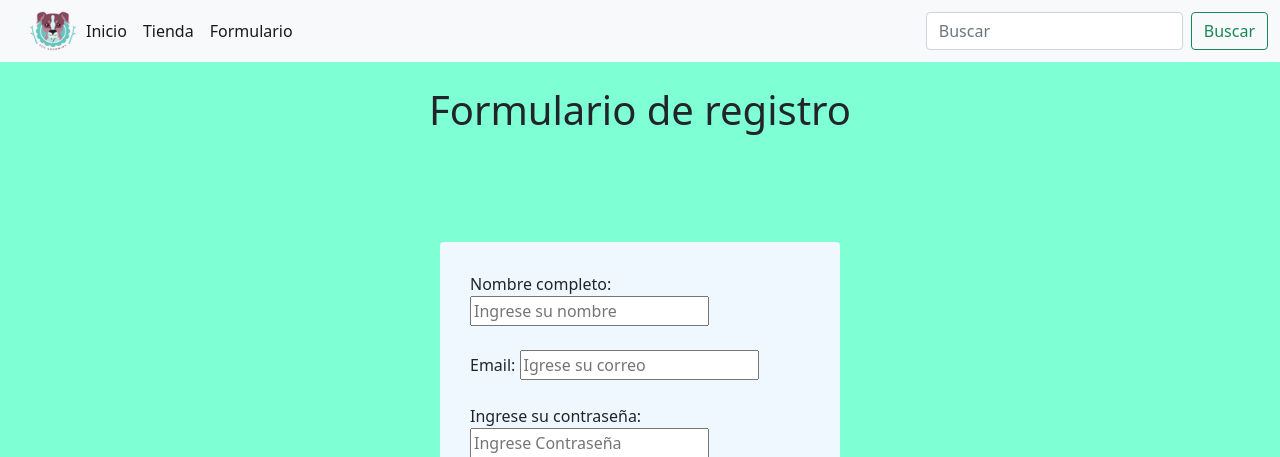
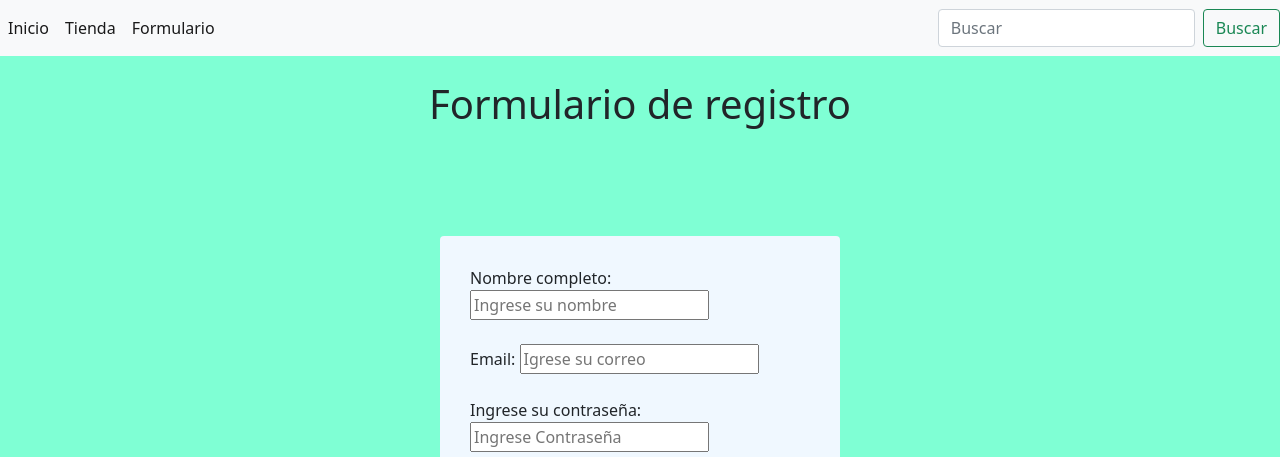
Before and after one commit to Morkax/Prueba-3-terminado, a Django app: page /formulario in a window 1280 px wide. Shown: the top 457 px of the page. Run offline with Django 3.2, Linux system fonts and the light colour scheme.

Commit message:
formulario actualizado

```diff
--- a/core/templates/core/formulario.html
+++ b/core/templates/core/formulario.html
@@ -14,16 +14,9 @@
   </head class ="fondo">
   <body id="fondo">
 
-<!-- MENU -->
+<!-- MENU actualizado 08-06-2022 15:53-->
 <div class="Margen">
-  <nav class="navbar navbar-expand-lg navbar-light bg-light" style="background-color: #e3f2fd;">
-      {% load static%}
-      <div class="container-fluid">
-          <a class="navbar-brand" href="#"></a>
-          <img src="{% static 'core/img/Logoperro.png'%}" alt="" width="50" height="46" class="d-inline-block align-text-top">
-          <button class="navbar-toggler" type="button" data-bs-toggle="collapse" data-bs-target="#navbarSupportedContent" aria-controls="navbarSupportedContent" aria-expanded="false" aria-label="Toggle navigation">
-          <span class="navbar-toggler-icon"></span>
-        </button>
+  <nav class="navbar navbar-expand-lg navbar-light bg-light" sty
           <div class="collapse navbar-collapse" id="navbarSupportedContent">
               <ul class="navbar-nav me-auto mb-2 mb-lg-0">
                   <li class="nav-item">
```
